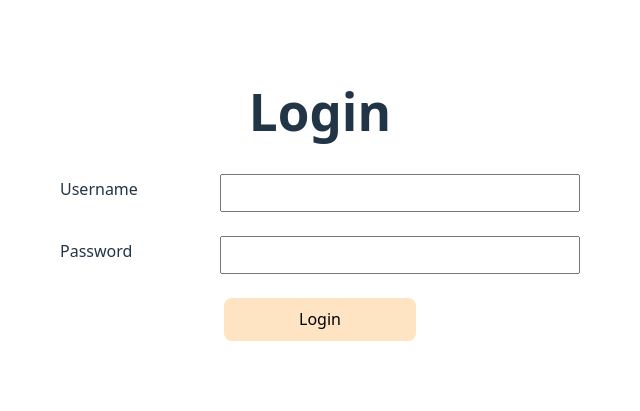
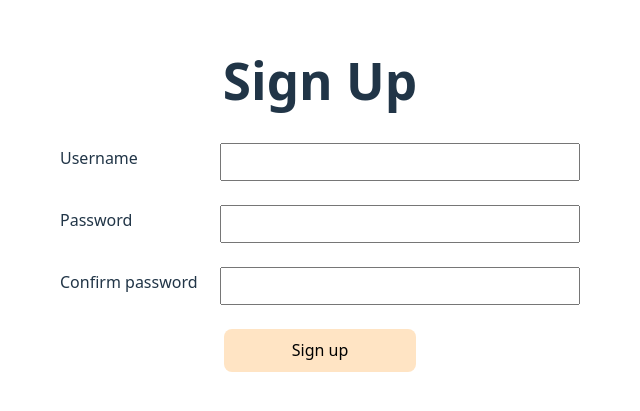
Before and after one commit to chavimiller/blog-api, a React (Vite) app in the folder author-client/: page / in a window 1280 px wide. Shown: the part 205-616 px from the top of the page, without its empty margins (320-960 px from the left). Built offline with nearby package versions, Linux system fonts and the light colour scheme.

Commit message:
create signup page with json to send to backend, redirect to login page

```diff
--- a/author-client/src/App.jsx
+++ b/author-client/src/App.jsx
@@ -7,7 +7,7 @@ import Home from "./pages/Home";
 function App() {
   return (
     <Routes>
-      <Route index element={<Login />} />
+      <Route index element={<SignUp />} />
 
       <Route path="auth">
         <Route path="login" element={<Login />} />
--- a/author-client/src/pages/Login.jsx
+++ b/author-client/src/pages/Login.jsx
@@ -1,19 +1,38 @@
 const Login = () => {
+  const [username, setUsername] = useState("");
+  const [password, setPassword] = useState("");
   return (
     <>
       <h1>Login</h1>
-      <form action="post" className="signup-form" autoComplete="off">
+      <form
+        action="post"
+        className="signup-form"
+        autoComplete="off"
+        onSubmit={(e) => e.preventDefault()}
+      >
         <div className="form-field-group">
           <label htmlFor="username">Username</label>
-          <input type="text" id="username" />
+          <input
+            type="text"
+            id="username"
+            value={username}
+            onChange={(e) => setUsername(e.target.value)}
+          />
         </div>
 
         <div className="form-field-group">
           <label htmlFor="password">Password</label>
-          <input type="password" id="password" />
+          <input
+            type="password"
+            id="password"
+            value={password}
+            onChange={(e) => setPassword(e.target.value)}
+          />
         </div>
 
-        <button className="button-1">Login</button>
+        <button className="button-1" type="submit">
+          Login
+        </button>
       </form>
     </>
   );
--- a/author-client/src/pages/SignUp.jsx
+++ b/author-client/src/pages/SignUp.jsx
@@ -1,23 +1,86 @@
+import { useState } from "react";
+import { useNavigate } from "react-router-dom";
+
 const SignUp = () => {
+  const [username, setUsername] = useState("");
+  const [password, setPassword] = useState("");
+  const [confirmPass, setConfirmPass] = useState("");
+
+  const navigate = useNavigate();
+
+  async function handleSubmit(e) {
+    e.preventDefault();
+
+    if (password !== confirmPass) {
+      alert("Passwords do not match.");
+      return;
+    }
+
+    try {
+      const response = await fetch("http://localhost:3000/auth/signup", {
+        method: "POST",
+        headers: { "Content-Type": "application/json" },
+        credentials: "include",
+        body: JSON.stringify({ username, password }),
+      });
+
+      const data = await response.json();
+
+      if (response.ok) {
+        setUsername("");
+        setPassword("");
+        setConfirmPass("");
+
+        navigate("/auth/login");
+      } else {
+        console.error(data.error || "Something went wrong, please try again.");
+      }
+    } catch (err) {
+      console.error("Signup failed, please try again" + err);
+    }
+  }
+
   return (
     <>
       <h1>Sign Up</h1>
-      <form action="post" className="signup-form" autoComplete="off">
+      <form
+        action="post"
+        className="signup-form"
+        autoComplete="off"
+        onSubmit={handleSubmit}
+      >
         <div className="form-field-group">
           <label htmlFor="username">Username</label>
-          <input type="text" id="username" />
+          <input
+            type="text"
+            id="username"
+            value={username}
+            onChange={(e) => setUsername(e.target.value)}
+          />
         </div>
 
         <div className="form-field-group">
           <label htmlFor="password">Password</label>
-          <input type="password" id="password" />
+          <input
+            type="password"
+            id="password"
+            value={password}
+            onChange={(e) => setPassword(e.target.value)}
+          />
         </div>
 
         <div className="form-field-group">
           <label htmlFor="confirmPass">Confirm password</label>
-          <input type="password" id="confirmPass" />
+          <input
+            type="password"
+            id="confirmPass"
+            value={confirmPass}
+            onChange={(e) => setConfirmPass(e.target.value)}
+          />
         </div>
-        <button className="button-1">Sign up</button>
+        <button className="button-1" type="submit">
+          Sign up
+        </button>
       </form>
     </>
   );
```
